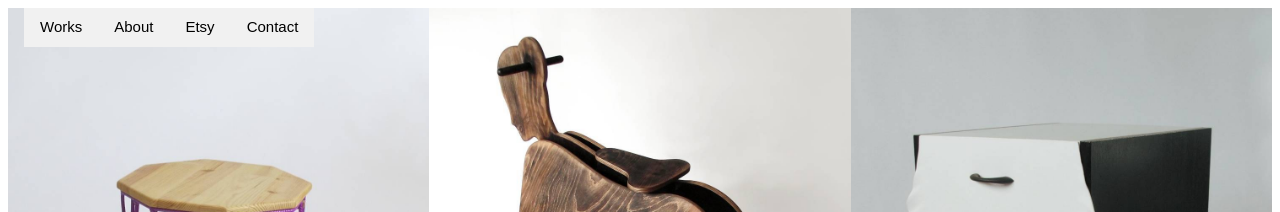
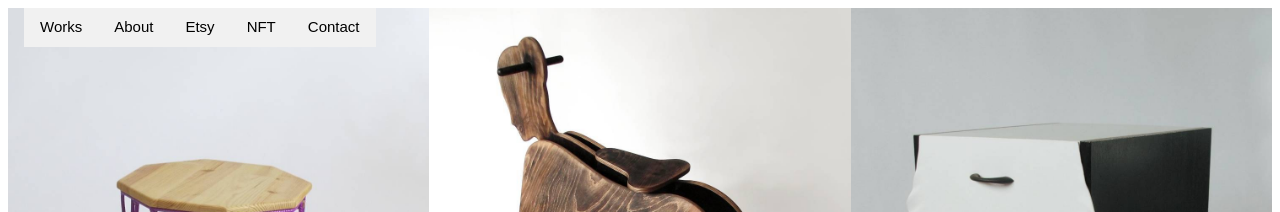
Before and after one commit to kinklure/jakubik.art, a Jekyll site: the page built from index.html, in a window 1280 px wide. Shown: the top 212 px of the page. Built offline with Jekyll 4.4.1, drawn with Linux system fonts in a browser that asks for light colours.

Commit message:
Update header.html

```diff
--- a/_includes/header.html
+++ b/_includes/header.html
@@ -2,5 +2,6 @@
 <a href="/" class="jx-left jx-button jx-light-grey">Works</a>
 <a href="about.html" class="jx-left jx-button jx-light-grey">About</a>
 <a href="https://www.etsy.com/shop/Kinkualized" class="jx-left jx-button jx-light-grey">Etsy</a>
+<a href="https://opensea.io/Kinkualized" class="jx-left jx-button jx-light-grey">NFT</a>
 <a href="contact.html" class="jx-left jx-button jx-light-grey">Contact</a>
 </header>
```
